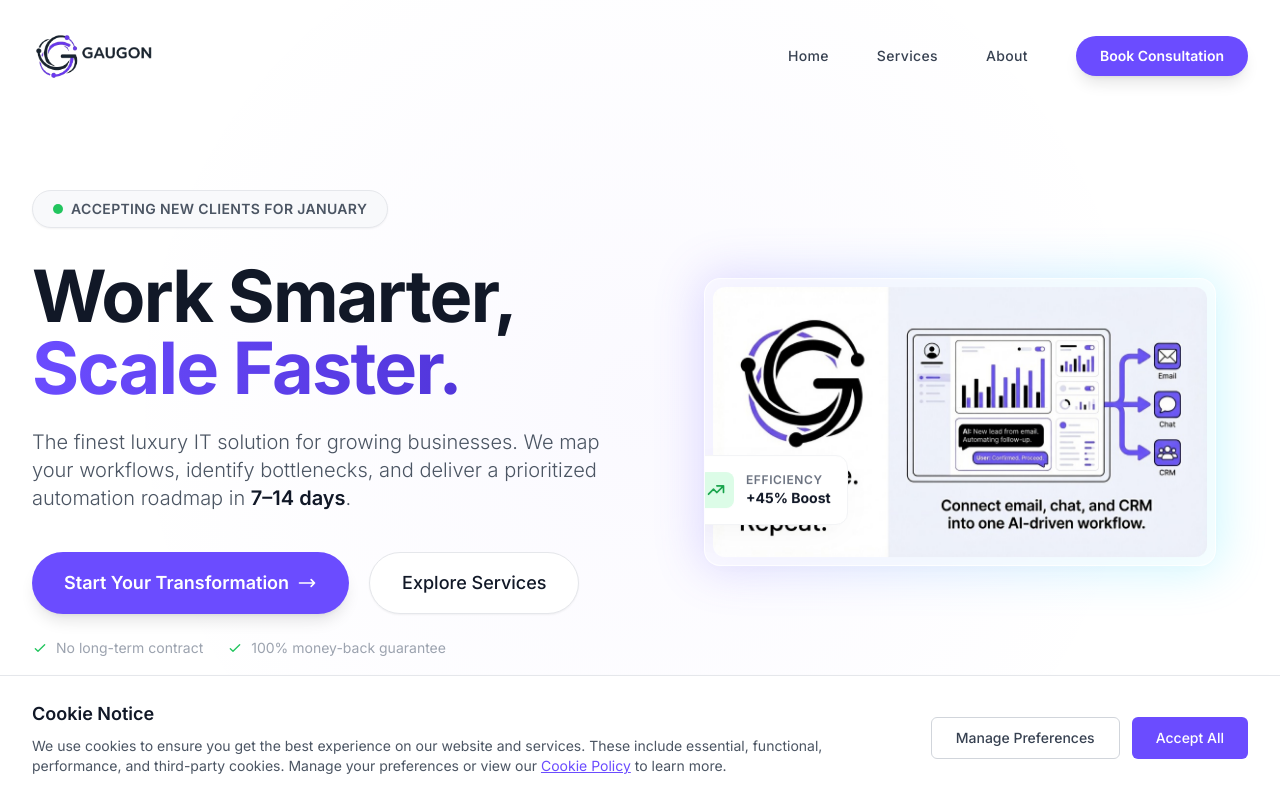
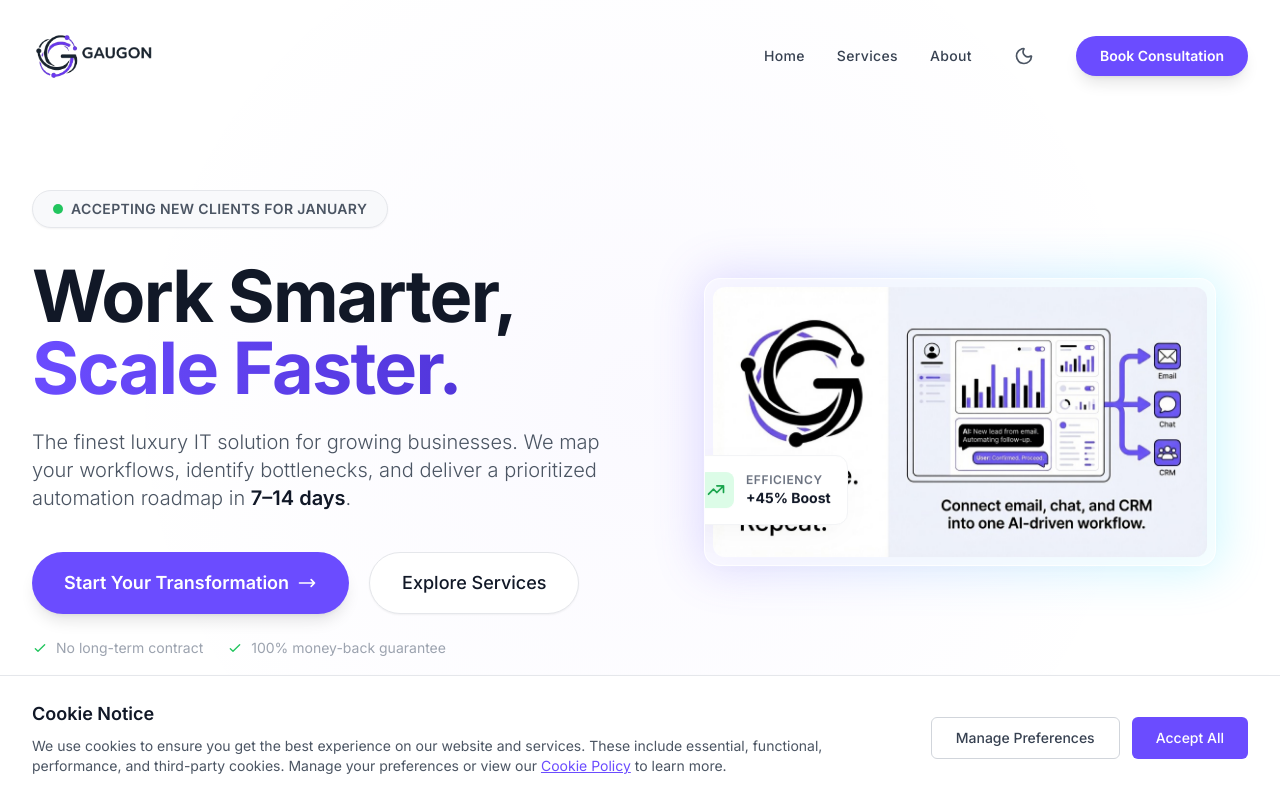
Before and after one commit to ocilab25/gaugon-website, a Next.js app: page / in a window 1280 px wide. Shown: the top 800 px of the page. Built offline with nearby package versions, Linux system fonts and the light colour scheme.

Commit message:
feat: Implement Dark Mode with ThemeToggle and Next-Themes

```diff
--- a/app/globals.css
+++ b/app/globals.css
@@ -57,6 +57,35 @@ html {
   /* Gray 300 */
 }
 
+/* Dark Mode Support */
+.dark body {
+  background: #0F0F0F;
+  color: #FFFFFF;
+}
+
+.dark .glass-nav {
+  background: rgba(15, 15, 15, 0.8);
+  border-bottom: 1px solid rgba(255, 255, 255, 0.05);
+}
+
+.dark .glass-card {
+  background: rgba(30, 30, 30, 0.6);
+  border: 1px solid rgba(255, 255, 255, 0.1);
+  box-shadow: 0 4px 20px -2px rgba(0, 0, 0, 0.3);
+}
+
+.dark ::-webkit-scrollbar-track {
+  background: #0F0F0F;
+}
+
+.dark ::-webkit-scrollbar-thumb {
+  background: #374151; /* Gray 700 */
+}
+
+.dark ::-webkit-scrollbar-thumb:hover {
+  background: #4B5563; /* Gray 600 */
+}
+
 /* Portal Dark Theme */
 .portal-dark {
   --bg-primary: #0F0F0F;
--- a/app/layout.tsx
+++ b/app/layout.tsx
@@ -5,6 +5,7 @@ import Navbar from "@/components/Navbar";
 import Footer from "@/components/Footer";
 import CookieConsent from "@/components/CookieConsent";
 import StickyBookCTA from "@/components/ui/StickyBookCTA";
+import { Providers } from "./providers";
 
 const inter = Inter({ subsets: ["latin"] });
 
@@ -53,7 +54,7 @@ export default function RootLayout({
   };
 
   return (
-    <html lang="en">
+    <html lang="en" suppressHydrationWarning>
       <head>
         {/* Security meta tags (temporary mitigation until Cloudflare Pages migration) */}
         <meta
@@ -74,11 +75,13 @@ export default function RootLayout({
         />
       </head>
       <body className={inter.className}>
-        <Navbar />
-        {children}
-        <Footer />
-        <CookieConsent />
-        <StickyBookCTA />
+        <Providers>
+          <Navbar />
+          {children}
+          <Footer />
+          <CookieConsent />
+          <StickyBookCTA />
+        </Providers>
       </body>
     </html>
   );
--- /dev/null
+++ b/app/providers.tsx
@@ -0,0 +1,11 @@
+'use client';
+
+import { ThemeProvider } from 'next-themes';
+
+export function Providers({ children }: { children: React.ReactNode }) {
+    return (
+        <ThemeProvider attribute="class" defaultTheme="system" enableSystem>
+            {children}
+        </ThemeProvider>
+    );
+}
--- a/components/Navbar.tsx
+++ b/components/Navbar.tsx
@@ -3,6 +3,7 @@
 import { useState, useEffect } from "react";
 import Link from "next/link";
 import Image from "next/image";
+import ThemeToggle from "./ThemeToggle";
 
 export default function Navbar() {
   const [isMenuOpen, setIsMenuOpen] = useState(false);
@@ -40,16 +41,19 @@ export default function Navbar() {
           </div>
 
           {/* Desktop menu */}
-          <div className="hidden md:flex md:items-center md:space-x-12">
+          <div className="hidden md:flex md:items-center md:space-x-8">
             {["Home", "Services", "About"].map((item) => (
               <Link
                 key={item}
                 href={item === "Home" ? "/" : `/${item.toLowerCase()}`}
-                className="text-gray-700 hover:text-primary transition-colors text-sm font-medium tracking-wide"
+                className="text-gray-700 dark:text-gray-200 hover:text-primary transition-colors text-sm font-medium tracking-wide"
               >
                 {item}
               </Link>
             ))}
+
+            <ThemeToggle />
+
             <Link
               href="/contact-us"
               className="bg-primary hover:bg-primary-dark text-white px-6 py-2.5 rounded-full text-sm font-semibold transition-all shadow-lg hover:shadow-primary/30 hover:-translate-y-0.5"
@@ -59,7 +63,8 @@ export default function Navbar() {
           </div>
 
           {/* Mobile menu button */}
-          <div className="md:hidden">
+          <div className="md:hidden flex items-center gap-4">
+            <ThemeToggle />
             <button
               onClick={() => setIsMenuOpen(!isMenuOpen)}
               className="text-gray-700 hover:text-primary focus:outline-none"
--- /dev/null
+++ b/components/ThemeToggle.tsx
@@ -0,0 +1,37 @@
+'use client';
+
+import { useTheme } from 'next-themes';
+import { Moon, Sun } from 'lucide-react';
+import { useEffect, useState } from 'react';
+import { Button } from '@/components/ui/button';
+
+export default function ThemeToggle() {
+    const { theme, setTheme } = useTheme();
+    const [mounted, setMounted] = useState(false);
+
+    // Avoid hydration mismatch
+    useEffect(() => {
+        setMounted(true);
+    }, []);
+
+    if (!mounted) {
+        return <div className="w-10 h-10" />; // Placeholder
+    }
+
+    return (
+        <Button
+            variant="ghost"
+            size="icon"
+            onClick={() => setTheme(theme === 'dark' ? 'light' : 'dark')}
+            className="rounded-full w-10 h-10 bg-white/10 hover:bg-white/20 dark:hover:bg-gray-800 transition-colors"
+            title={theme === 'dark' ? 'Switch to Light Mode' : 'Switch to Dark Mode'}
+        >
+            {theme === 'dark' ? (
+                <Sun className="h-5 w-5 text-yellow-400" />
+            ) : (
+                <Moon className="h-5 w-5 text-gray-600 dark:text-gray-400" />
+            )}
+            <span className="sr-only">Toggle theme</span>
+        </Button>
+    );
+}
--- a/package.json
+++ b/package.json
@@ -24,6 +24,7 @@
     "framer-motion": "^12.23.25",
     "lucide-react": "^0.561.0",
     "next": "^14.2.5",
+    "next-themes": "^0.4.6",
     "react": "^18.3.1",
     "react-dom": "^18.3.1",
     "tailwind-merge": "^2.2.1",
--- a/tailwind.config.ts
+++ b/tailwind.config.ts
@@ -6,6 +6,7 @@ const config: Config = {
     "./components/**/*.{js,ts,jsx,tsx,mdx}",
     "./app/**/*.{js,ts,jsx,tsx,mdx}",
   ],
+  darkMode: 'class',
   theme: {
     extend: {
       colors: {
```
Also changed, not shown: 1 other file (tests, documents, lock files or other folders).
